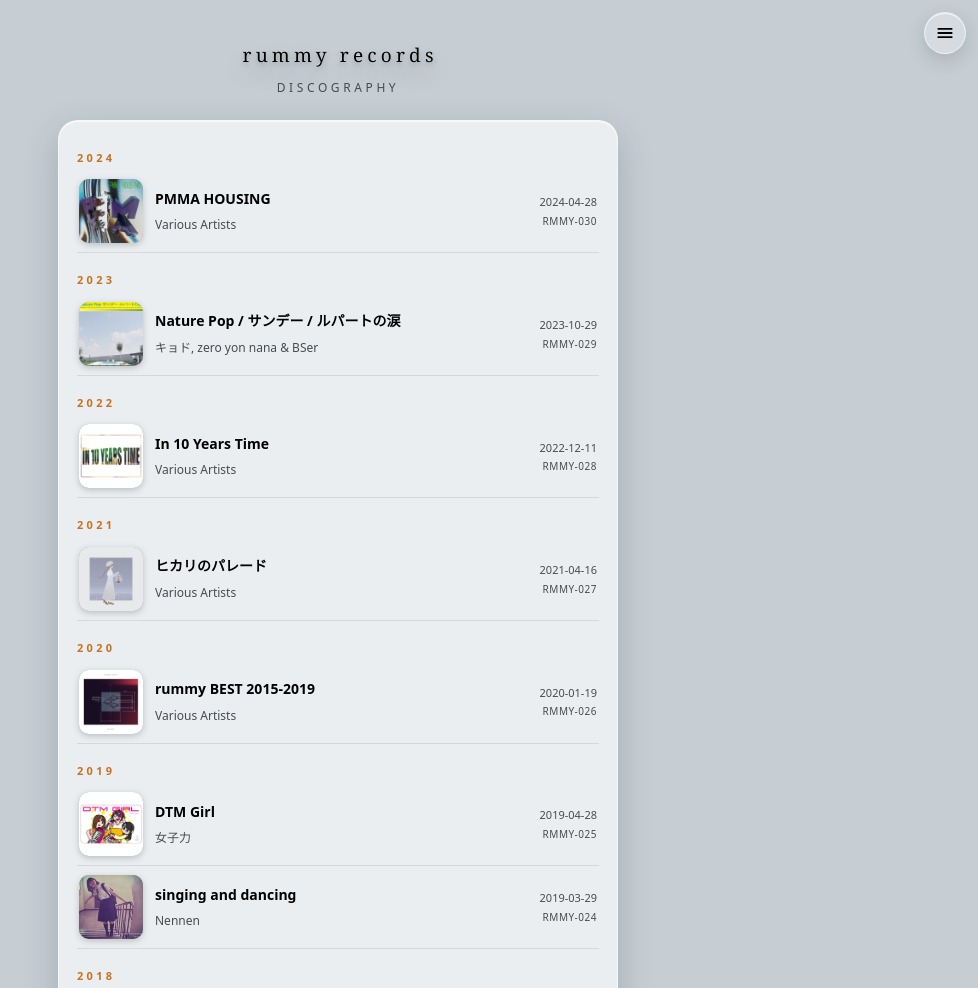
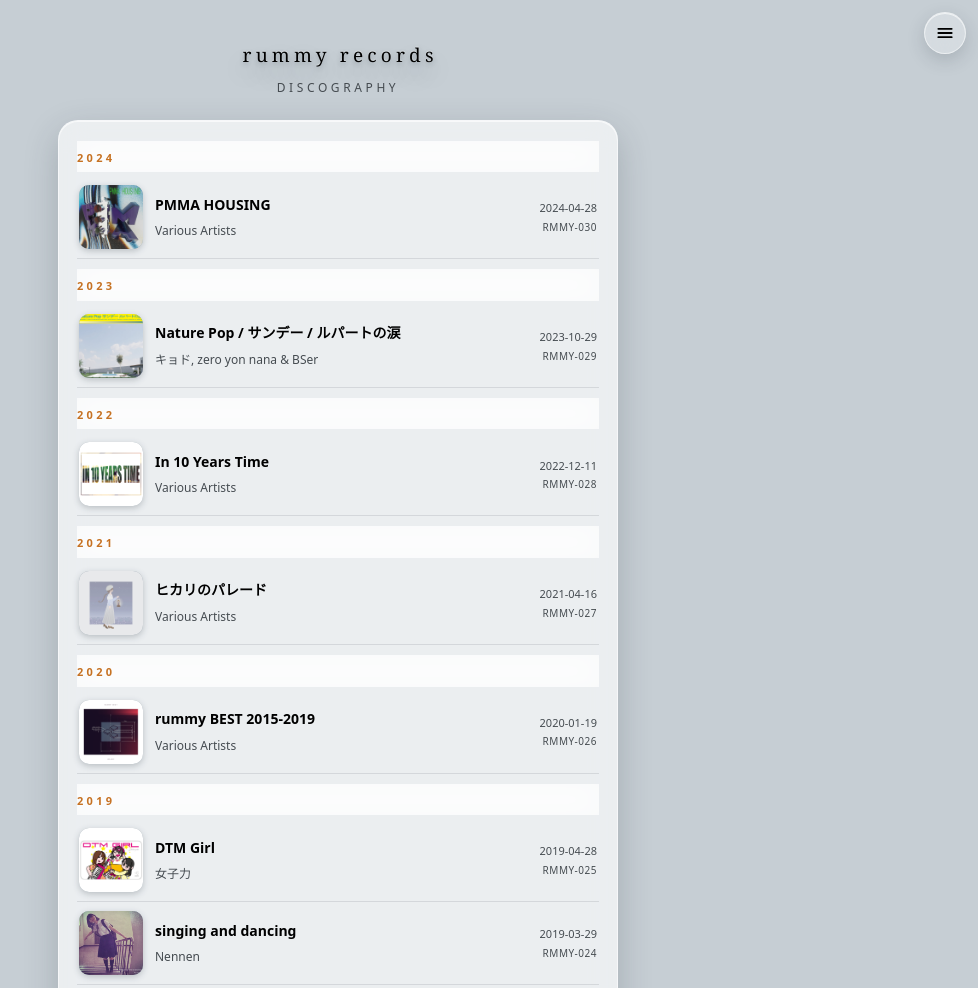
Before and after one commit to rummy-records/rummy-records.github.io, a plain HTML site: page index.html in a window 1280 px wide. Shown: the top 988 px of the page, without its empty margins (302-1280 px from the left). Drawn offline with Linux system fonts and the light colour scheme.

Commit message:
About icon and sticky year headers

```diff
--- a/index.html
+++ b/index.html
@@ -19,7 +19,9 @@
     -webkit-backdrop-filter:blur(14px) saturate(1.2); backdrop-filter:blur(14px) saturate(1.2);
     border:1px solid var(--line); border-radius:20px;
     box-shadow:0 12px 34px rgba(40,50,60,.22), inset 0 1px 0 rgba(255,255,255,.65); padding:10px 18px; }
-  .year { font-size:11px; letter-spacing:.3em; color:var(--accent); font-weight:600; margin:18px 0 4px; }
+  .year { font-size:11px; letter-spacing:.3em; color:var(--accent); font-weight:600; margin:10px 0 4px;
+    position:sticky; top:0; z-index:5; padding:8px 0 6px; background:rgba(255,255,255,.65);
+    -webkit-backdrop-filter:blur(14px) saturate(1.2); backdrop-filter:blur(14px) saturate(1.2); }
   .row { display:flex; align-items:center; gap:12px; padding:9px 2px; border-bottom:1px solid var(--line-dark);
     text-decoration:none; color:var(--ink); }
   .row:last-child { border-bottom:none; }
```
Also changed, not shown: about.html (+2 -0 lines), news.html (+3 -1 lines).
